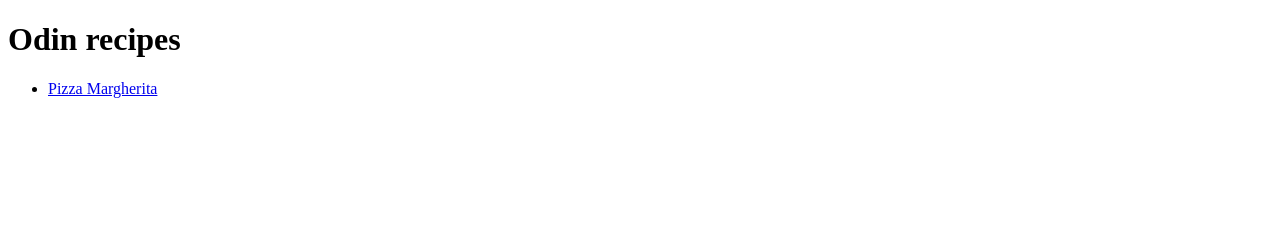
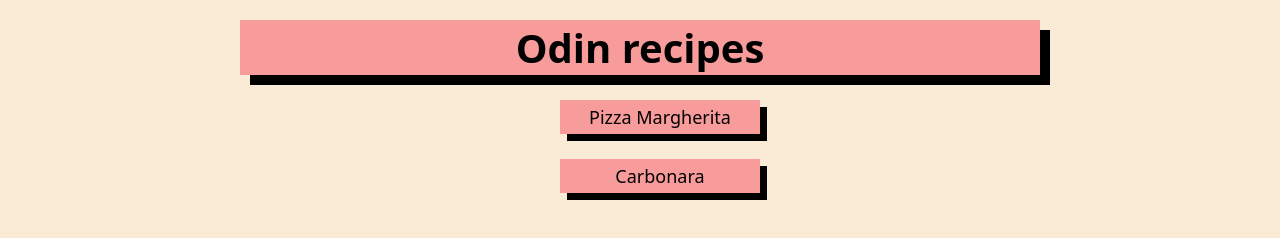
Before and after one commit to AndreaDeBonis/odin-recipes, a plain HTML site: page index.html in a window 1280 px wide. Drawn offline with Linux system fonts and the light colour scheme.

Commit message:
feat: adding some style

```diff
--- a/index.html
+++ b/index.html
@@ -5,12 +5,15 @@
     <meta http-equiv="X-UA-Compatible" content="IE=edge">
     <meta name="viewport" content="width=device-width, initial-scale=1.0">
     <title>Recipes index</title>
+    <link rel="stylesheet" href="style.css">
 </head>
 <body>
-    <h1>Odin recipes</h1>
-    <ul>
-        <li><a href="recipes/pizza.html">Pizza Margherita</a></li>
+    <h1 class="title">Odin recipes</h1>
+    <div class="list">
+    <ul class="list">
+        <li><button><a href="recipes/pizza.html">Pizza Margherita</a></button></li>
+        <li><button><a href="recipes/pizza.html">Carbonara</a></button></li>
     </ul>
-
+    </div>
 </body>
 </html>
--- a/style.css
+++ b/style.css
@@ -8,18 +8,41 @@
     font-size: 40px;
     background-color: rgb(248, 155, 155);
     box-shadow: 10px 10px;
+    width: 800px;
+    margin: 20px auto;
 }
 
 .list {
-    background-color: rgb(248, 155, 155);
-    box-shadow: 10px 10px;
     list-style: none;
+    margin: 0 auto;
+}
+
+li {
+    font-weight: bold;
+    color: black;
 }
 
 a {
     text-decoration: none;
-    font-weight: bold;
     color: black;
+    background-color: inherit;
+    background-image: inherit;
+}
+
+button {
+    font-size: large;
+    background-color: inherit;
+    display: block;
+    width: 200px;
+    margin: 25px auto;
+    padding: 5px 10px;
+    border: 0px;
+    border-top-color: black;
     background-color: rgb(248, 155, 155);
-    box-shadow: 10px 10px;
+    box-shadow: 7px 7px;
+    box-sizing: border-box;
 }
+
+button:hover {
+    background-image: linear-gradient(to bottom right,  rgb(148, 209, 186),  rgb(248, 155, 155));
+}
```
Also changed, not shown: recipes/pizza.html (+1 -0 lines).
